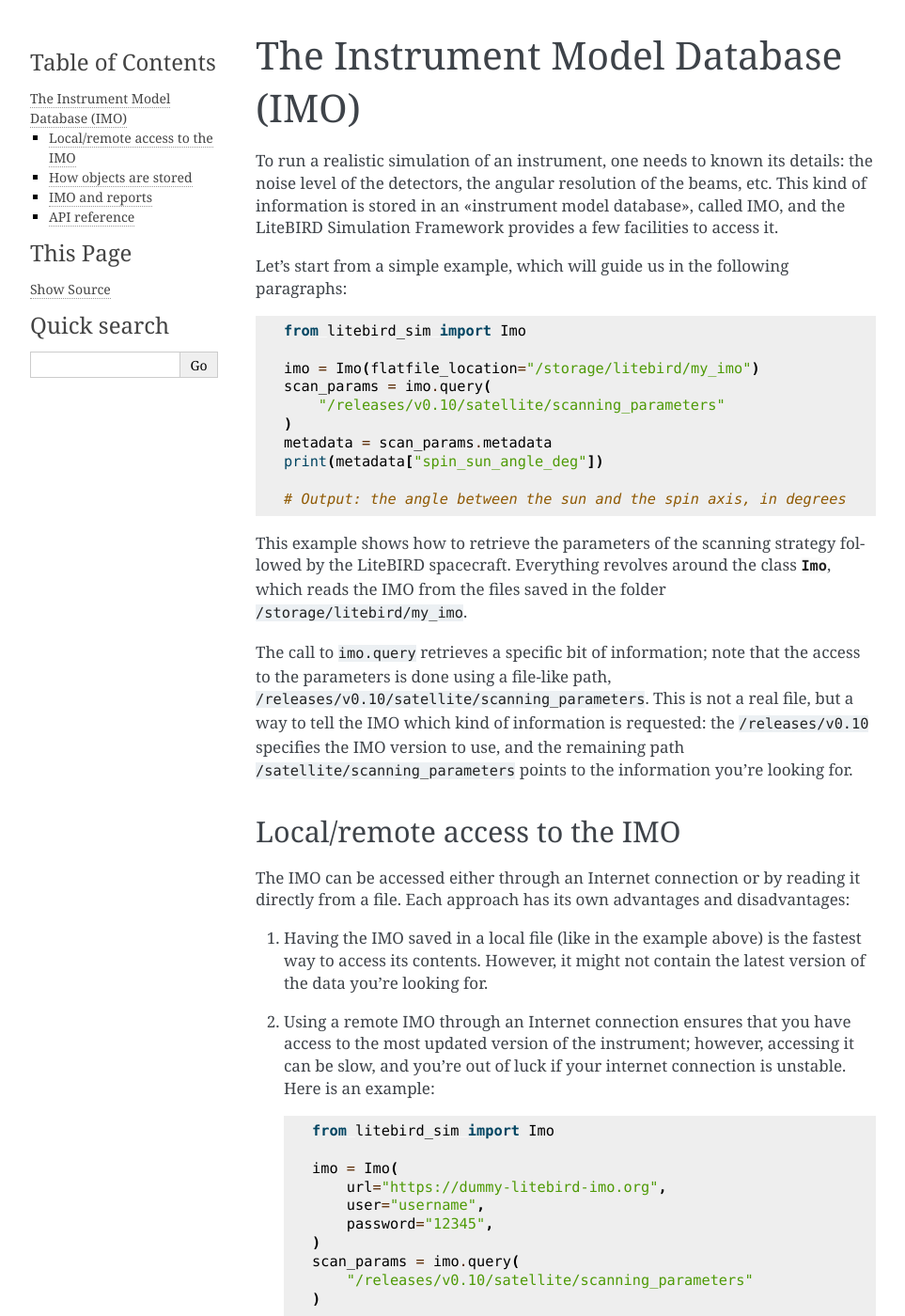
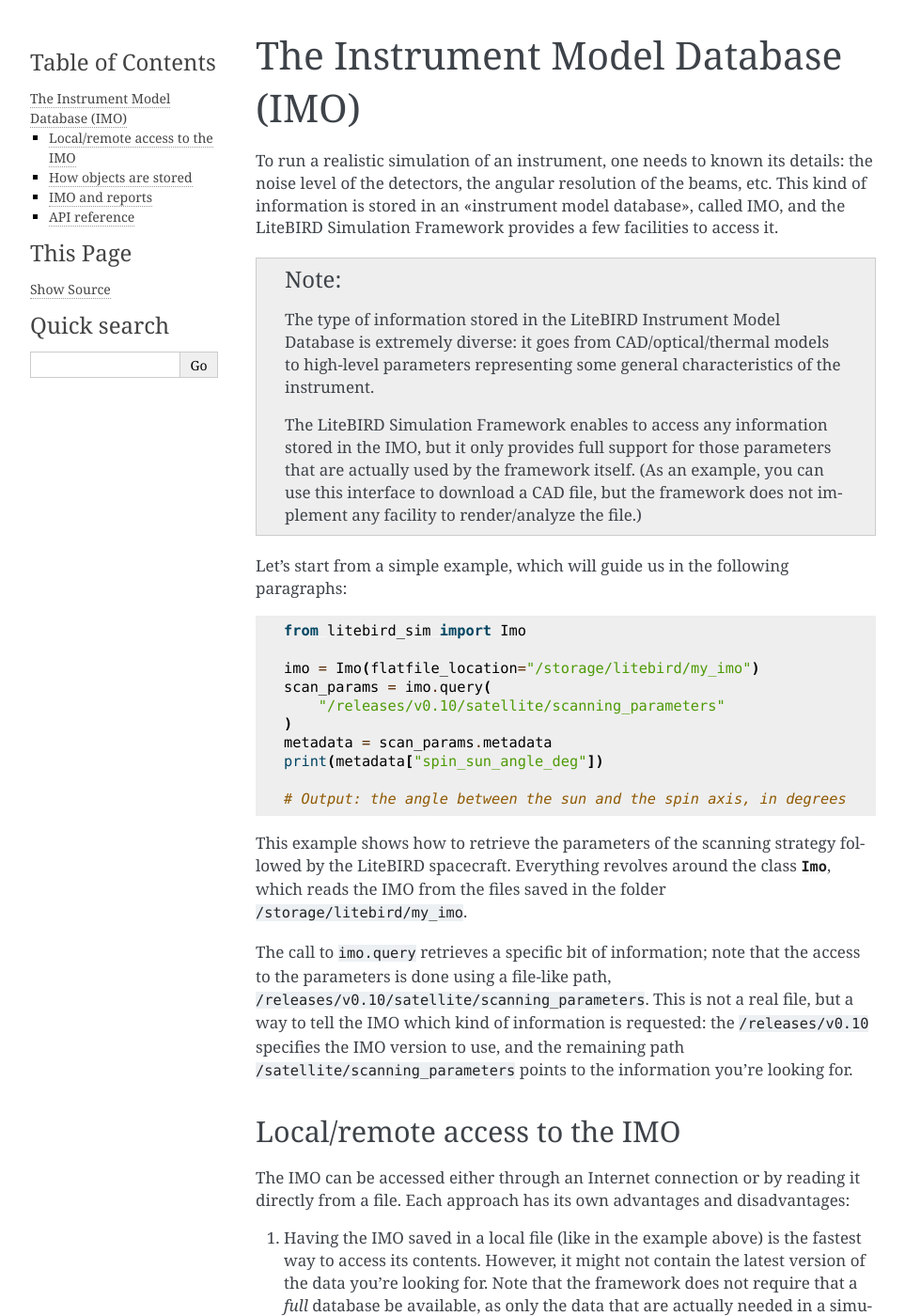
Before and after one commit to litebird/litebird_sim, a Sphinx documentation site: the page built from docs/source/imo.rst, in a window 1280 px wide and 1400 px high. Shown: the whole window at 94% size, without its empty margins (148-1111 px from the left). Built offline with Sphinx 7.4.7, drawn with Linux system fonts in a browser that asks for light colours; some of the changed text lies outside the part shown.

Commit message:
Clarify the relationship btw IMO and litebird_sim

```diff
--- a/docs/source/imo.rst
+++ b/docs/source/imo.rst
@@ -8,6 +8,20 @@
 the beams, etc. This kind of information is stored in an «instrument
 model database», called IMO, and the LiteBIRD Simulation Framework
 provides a few facilities to access it.
+
+.. note::
+
+   The type of information stored in the LiteBIRD Instrument Model
+   Database is extremely diverse: it goes from CAD/optical/thermal
+   models to high-level parameters representing some general
+   characteristics of the instrument.
+
+   The LiteBIRD Simulation Framework enables to access any information
+   stored in the IMO, but it only provides full support for those
+   parameters that are actually used by the framework itself. (As an
+   example, you can use this interface to download a CAD file, but the
+   framework does not implement any facility to render/analyze the
+   file.)
 
 Let's start from a simple example, which will guide us in the
 following paragraphs::
@@ -46,7 +60,12 @@
 
 1. Having the IMO saved in a local file (like in the example above) is
    the fastest way to access its contents. However, it might not
-   contain the latest version of the data you're looking for.
+   contain the latest version of the data you're looking for. Note
+   that the framework does not require that a *full* database be
+   available, as only the data that are actually needed in a
+   simulation are retrieved: for this reason, you might opt to
+   download a reduced version of the IMO containing only the
+   high-level parameters used by the Simulation Framework.
 
 2. Using a remote IMO through an Internet connection ensures that you
    have access to the most updated version of the instrument; however,
```
